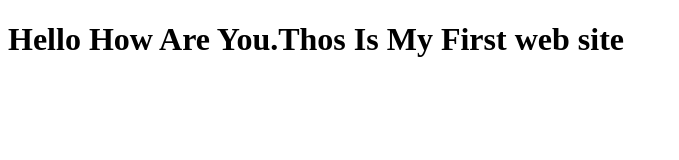
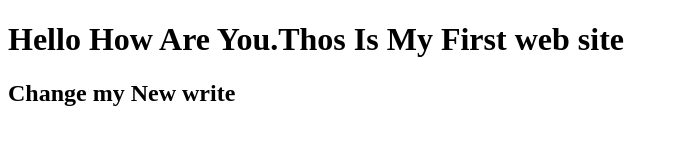
Before and after one commit to saidul23/my-first-website, a plain HTML site: page index.html in a window 1280 px wide. Shown: the whole page, without its empty margins (0-679 px from the left). Drawn offline with Linux system fonts and the light colour scheme.

Commit message:
Second time use three work

```diff
--- a/index.html
+++ b/index.html
@@ -8,5 +8,6 @@
 </head>
 <body>
   <h1>Hello How Are You.Thos Is My First web site</h1>
+  <h2>Change my New write</h2>
 </body>
 </html>
```
